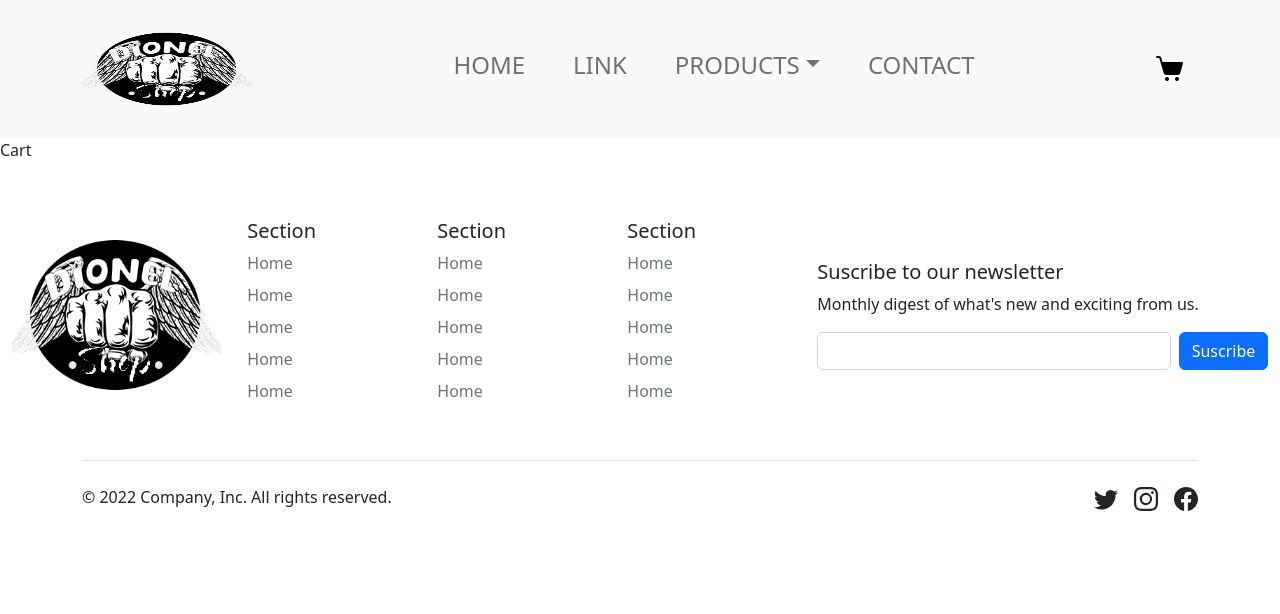
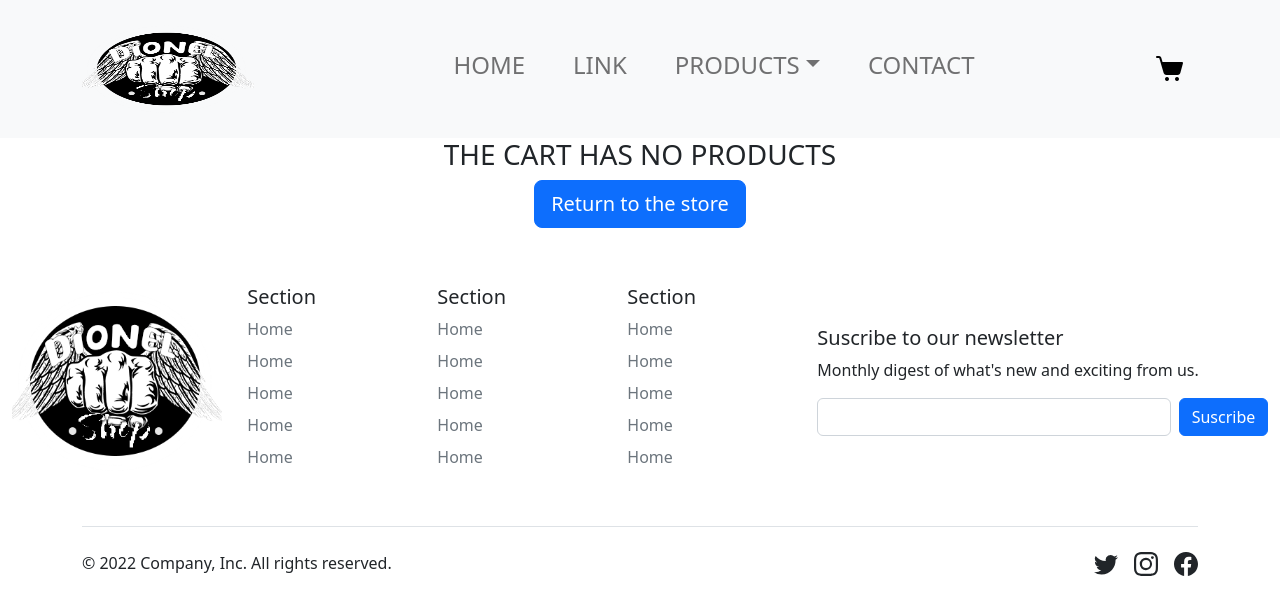
Before and after one commit to mdiannibelli/marcosdionelproductions, a React (Create React App) app: page /cart in a window 1280 px wide. Shown: the top 614 px of the page. Built offline with nearby package versions, Linux system fonts and the light colour scheme.

Commit message:
CartItem

```diff
--- a/src/components/Cart.jsx
+++ b/src/components/Cart.jsx
@@ -1,10 +1,30 @@
 import React from 'react';
 import { useCart } from '../context/CartContext';
+import {NavLink} from 'react-router-dom';
+import Button from 'react-bootstrap/Button';
+import ItemCart from './ItemCart';
 
 export default function Cart() {
-    const{cart} = useCart();
+    const {cart} = useCart();
     console.log('carrito', cart)
+
+    if (cart.length === 0) {
+      return (
+        <>
+        <h3 style={{display: 'flex', justifyContent: 'center', textTransform: 'uppercase'}}>The cart has no products</h3>
+        <NavLink to='/' className='navbarCategory'>
+          <div className="d-grid gap-1" style={{justifyContent:'center'}}>
+            <Button variant="primary" size="lg" style={{textTransform:'uppcerase'}}>Return to the store</Button>
+          </div>
+        </NavLink>
+        </>
+      );
+    }
   return (
-    <div>Cart</div>
+    <>
+      {
+        cart.map(product => <ItemCart key={product.id} product={product} />)
+      }
+    </>
   )
 }
--- /dev/null
+++ b/src/components/ItemCart.jsx
@@ -0,0 +1,19 @@
+import React from 'react'
+import { useCart } from '../context/CartContext'
+
+export default function ItemCart({ product }) {
+    const {removeItem} = useCart()
+  return (
+    <div className='itemCart'>
+    <img src={product.img} alt={product.name} />
+      <div>
+        <p>Name: {product.name}</p>
+        <p>Amount: {product.quantity}</p>
+        <p>Price: {product.price}</p>
+        <button onClick={() =>removeItem(product.id)}>-</button>
+        <p>Total: ${product.quantity * product.price}</p>
+      </div>
+
+    </div>
+  )
+}
--- a/src/components/ItemDetail.jsx
+++ b/src/components/ItemDetail.jsx
@@ -5,6 +5,7 @@ import Button from 'react-bootstrap/Button';
 import {useState} from 'react';
 import {useNavigate} from 'react-router-dom';
 import { useCart } from '../context/CartContext';
+import ReactImageMagnify from 'react-image-magnify';
 
 
 
@@ -33,7 +34,7 @@ export default function ItemDetail({dataDetail}) {
   return (
     <div className='detailContainer'>
         <div className='detailImg'>
-            <img className='detailImg' src={img} alt="" />
+       <img className='detailImg' src={img} alt="" />
             </div>
             <div className='detailContent'>
                 <h1 className='h1Detail'>{name}</h1>
--- a/src/context/CartContext.js
+++ b/src/context/CartContext.js
@@ -31,7 +31,7 @@ export const CartProvider = ({children}) => {
         return cart.some((product) => product.id === id)
     }
     return(
-        <CartContext.Provider value={{cart, clear, addItem, removeItem, isInCart}}>
+        <CartContext.Provider value={{ clear, addItem, removeItem, isInCart, cart}}>
             {children}
         </CartContext.Provider>
     )
--- a/src/mocks/mockData.js
+++ b/src/mocks/mockData.js
@@ -297,7 +297,7 @@ Key Features:
     { id: '35', name: "Boxing Hand Wraps", category:"accessories", description: "These inner hand wraps provides sufficient padding to your hands so you remain shielded against high impact strikes.", price: "6,54", stock:5, img: Accessoriesimg('./vendas5.png'), descriptionadded: `Keep your knee joints protected during workouts, walking and more with this wraps. These versatile wraps are designed to help you get relief from your knee discomfort. When you are experiencing knee pain, carrying out your activities of the day can become a challenge. Wearing these knee support wraps can help relieve you of that pain and can help you move around more comfortably, whether you're working or working out. They can even offer support when doing exercises such as squats and leg presses. The knee support wraps are made from a heavy-duty knitted material that stretches, ensuring proper compression during use. When you are not using them, they easily fit in a gym bag for effortless portability. Each set comes with one pair of wraps.`},
   ];
 
-export const getData = new Promise(resolve => {
+export const getData = new Promise((resolve, reject) => {
     let catalegue = true;
     setTimeout(() => {
       if(catalegue) {
```
